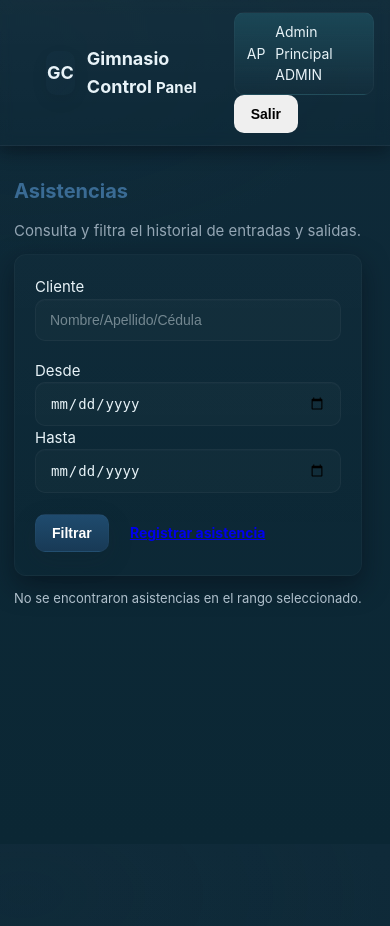
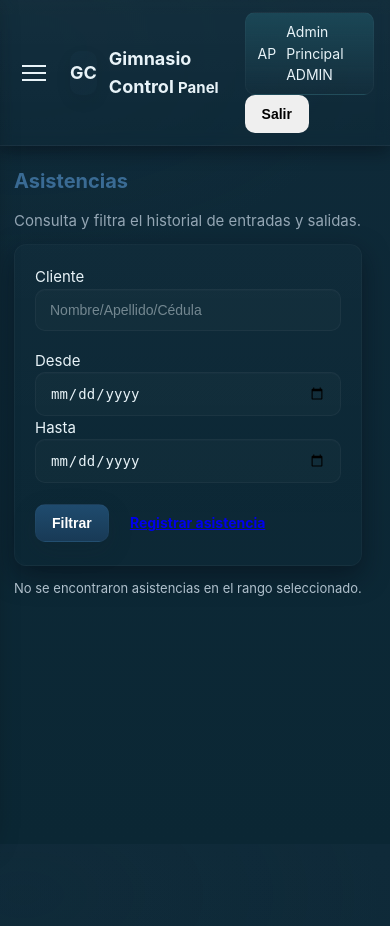
Before and after one commit to Fapacu/gymapp, a Flask app: page /attendance/ in a window 390 px wide. Run offline with Flask 3, Linux system fonts and the light colour scheme; a user stored in the database is signed in; data comes from the database, SQL or seed files in the repository; data that the repository does not hold is empty.

Commit message:
mejor aspeto

```diff
--- a/static/styles.css
+++ b/static/styles.css
@@ -393,61 +393,121 @@ a:focus-visible, button:focus-visible, input:focus-visible, select:focus-visible
 
 
 /* =========================================================
-   SIDEBAR TOGGLE RESPONSIVE
+   ANIMATED SIDEBAR MENU — Premium
    ========================================================= */
 
-/* Botón hamburguesa */
+/* ===== Botón Hamburguesa Animado ===== */
 .menu-toggle{
   display:none;
+  flex-direction:column;
+  justify-content:center;
+  gap:5px;
   background:none;
   border:none;
-  color:var(--text);
-  font-size:24px;
   cursor:pointer;
+  z-index:300;
 }
 
-/* Mobile behavior */
-@media (max-width: 768px){
+.menu-toggle span{
+  width:24px;
+  height:2px;
+  background:var(--text);
+  transition:0.3s ease;
+}
+
+/* Animación a X */
+.menu-toggle.active span:nth-child(1){
+  transform:rotate(45deg) translate(5px,5px);
+}
+.menu-toggle.active span:nth-child(2){
+  opacity:0;
+}
+.menu-toggle.active span:nth-child(3){
+  transform:rotate(-45deg) translate(5px,-5px);
+}
+
+/* ===== Sidebar Mobile ===== */
+@media (max-width:768px){
 
   .menu-toggle{
-    display:block;
-  }
-
-  .layout{
-    position:relative;
+    display:flex;
   }
 
   .sidebar{
     position:fixed;
+    top:0;
     left:-280px;
-    top:0;
     height:100vh;
     width:260px;
-    z-index:200;
-    transition:left 0.3s ease;
+    padding-top:80px;
     background:var(--surface);
+    transition:all 0.35s cubic-bezier(.2,.9,.3,1);
+    z-index:250;
+    box-shadow: 8px 0 30px rgba(0,0,0,0.4);
   }
 
   .sidebar.open{
     left:0;
   }
 
-  /* Overlay oscuro */
+  /* Overlay */
   .overlay{
     position:fixed;
     inset:0;
-    background:rgba(0,0,0,0.4);
-    z-index:150;
-    display:none;
+    background:rgba(0,0,0,0.45);
+    backdrop-filter:blur(2px);
+    opacity:0;
+    pointer-events:none;
+    transition:0.3s ease;
+    z-index:200;
   }
 
   .overlay.show{
-    display:block;
+    opacity:1;
+    pointer-events:all;
   }
+}
 
-  /* Evitar que el contenido se mueva */
-  .content{
-    padding-top:10px;
-  }
+/* ===== Iconos Animados ===== */
+.sidebar-link{
+  position:relative;
+  overflow:hidden;
+  transition:all 0.25s ease;
+}
 
+.sidebar-link .icon{
+  transition:all 0.3s ease;
 }
+
+.sidebar-link:hover .icon{
+  transform:scale(1.15) rotate(6deg);
+  background:rgba(255,255,255,0.06);
+}
+
+.sidebar-link:hover{
+  transform:translateX(8px);
+}
+
+/* Active elegante */
+.sidebar-link.active{
+  background:linear-gradient(90deg, rgba(31,75,110,0.20), rgba(31,75,110,0.05));
+}
+
+.sidebar-link.active .icon{
+  transform:scale(1.1);
+  background:rgba(31,75,110,0.25);
+}
+
+/* Ripple effect */
+.sidebar-link::after{
+  content:"";
+  position:absolute;
+  inset:0;
+  background:radial-gradient(circle at center, rgba(255,255,255,0.15), transparent 70%);
+  opacity:0;
+  transition:opacity 0.3s ease;
+}
+
+.sidebar-link:active::after{
+  opacity:1;
+}
```
